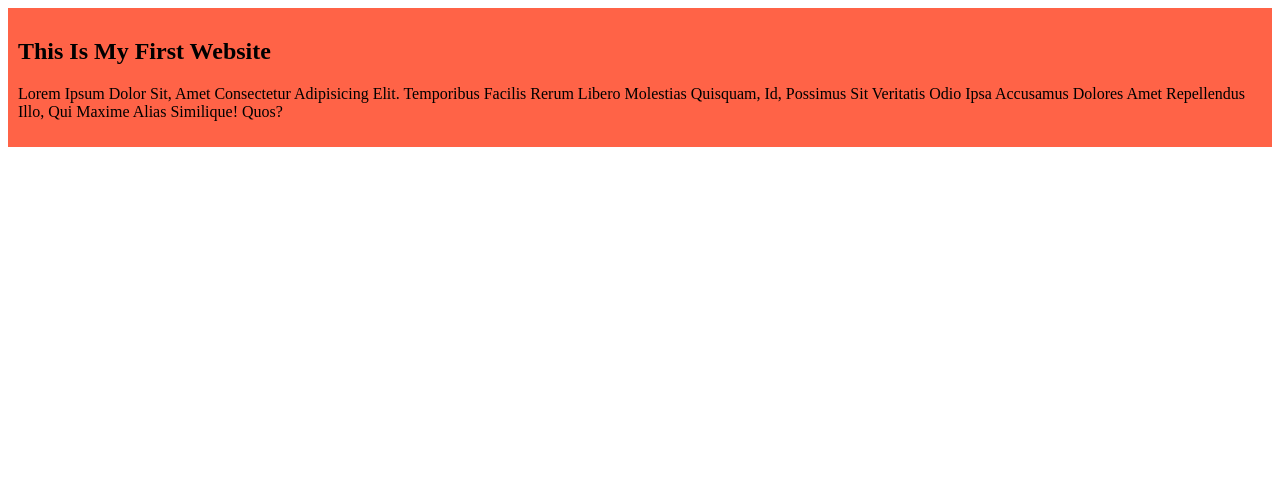
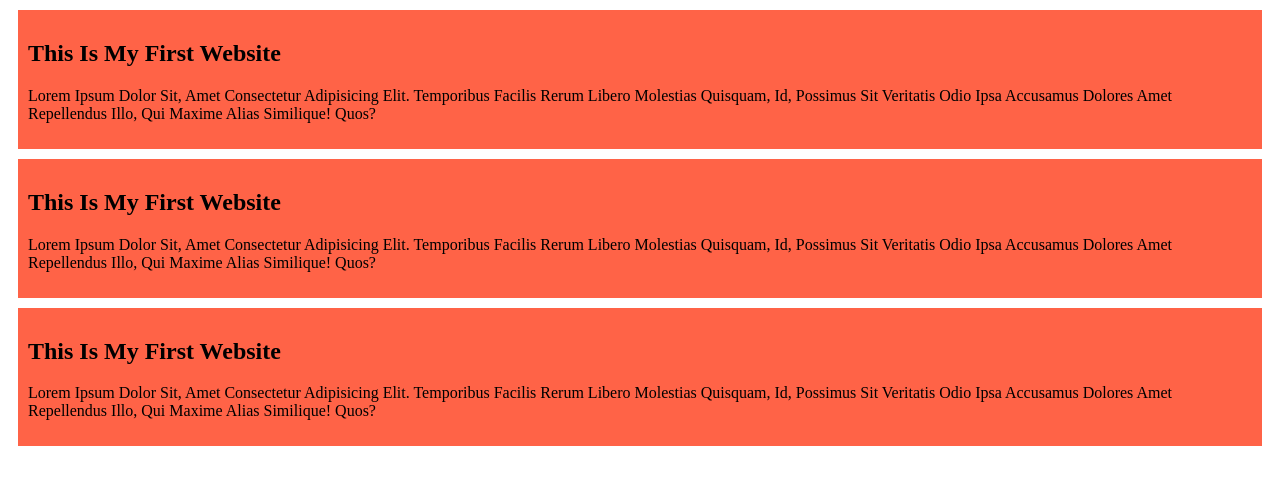
Before and after one commit to rxasif07/my-first-github-repo, a plain HTML site: page index.html in a window 1280 px wide. Drawn offline with Linux system fonts and the light colour scheme.

Commit message:
added seound and the third block

```diff
--- a/index.html
+++ b/index.html
@@ -12,6 +12,16 @@
         <h2>this is my first website  </h2>
         <p>Lorem ipsum dolor sit, amet consectetur adipisicing elit. Temporibus facilis rerum libero molestias quisquam, id, possimus sit veritatis odio ipsa accusamus dolores amet repellendus illo, qui maxime alias similique! Quos?</p>
      </div>
+     <div>
+        <h2>this is my first website  </h2>
+        <p>Lorem ipsum dolor sit, amet consectetur adipisicing elit. Temporibus facilis rerum libero molestias quisquam, id, possimus sit veritatis odio ipsa accusamus dolores amet repellendus illo, qui maxime alias similique! Quos?</p>
+     </div>
+     <div>
+        <h2>this is my first website  </h2>
+        <p>Lorem ipsum dolor sit, amet consectetur adipisicing elit. Temporibus facilis rerum libero molestias quisquam, id, possimus sit veritatis odio ipsa accusamus dolores amet repellendus illo, qui maxime alias similique! Quos?</p>
+     </div>
+
+
 
 
 </body>
--- a/style/style.css
+++ b/style/style.css
@@ -2,5 +2,6 @@ div{
     background-color: tomato;
     text-transform: capitalize;
     padding: 10px;
+    margin: 10px;
 
 }
```
